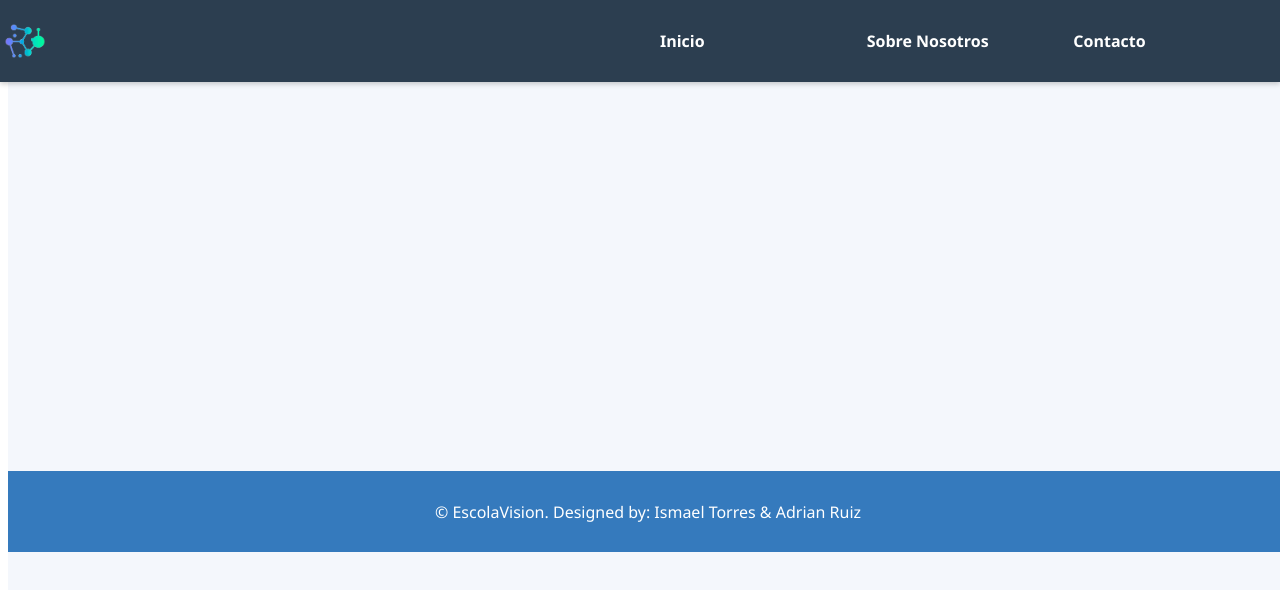
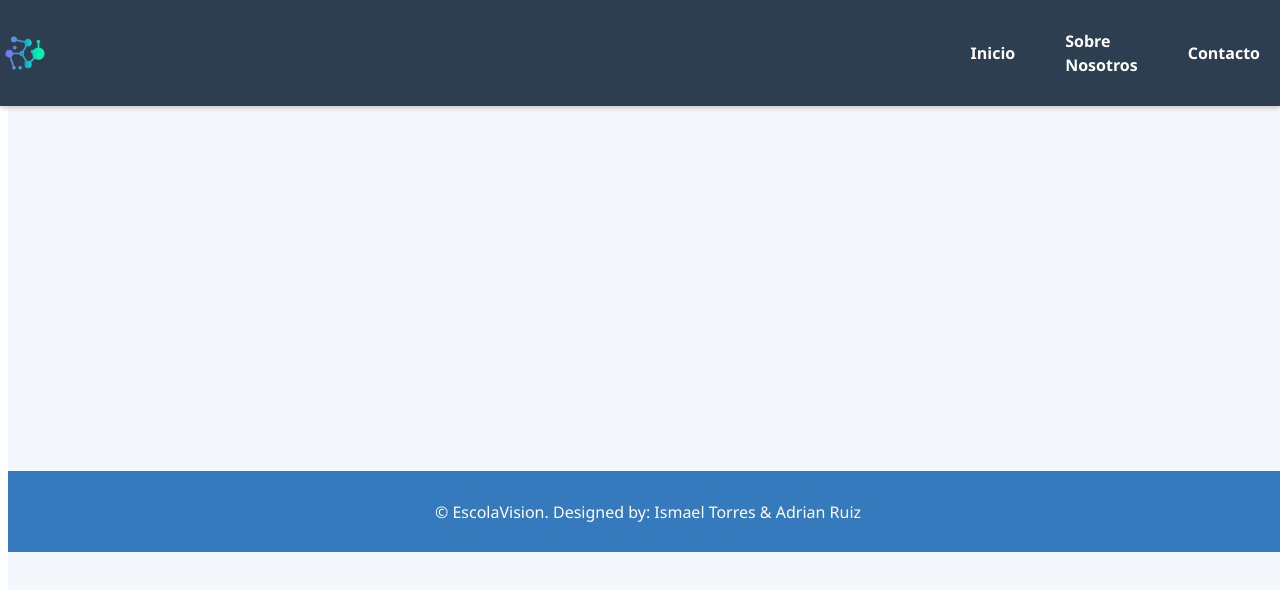
Before and after one commit to Ismaeltg05/Web-Escolavision, a React (Vite) app: page / in a window 1280 px wide. Shown: the top 590 px of the page. Built offline with nearby package versions, Linux system fonts and the light colour scheme.

Commit message:
navbar fixed

```diff
--- a/src/components/Navbar.css
+++ b/src/components/Navbar.css
@@ -23,9 +23,12 @@
 
 /* Menú de navegación */
 .navbar-menu {
+    width: auto;
     list-style: none;
     display: flex;
-    gap: 0px;
+    gap: 50px;
+    align-items: center;
+    margin-right: 20px;
 }
 
 /* Enlaces del menú */
```
